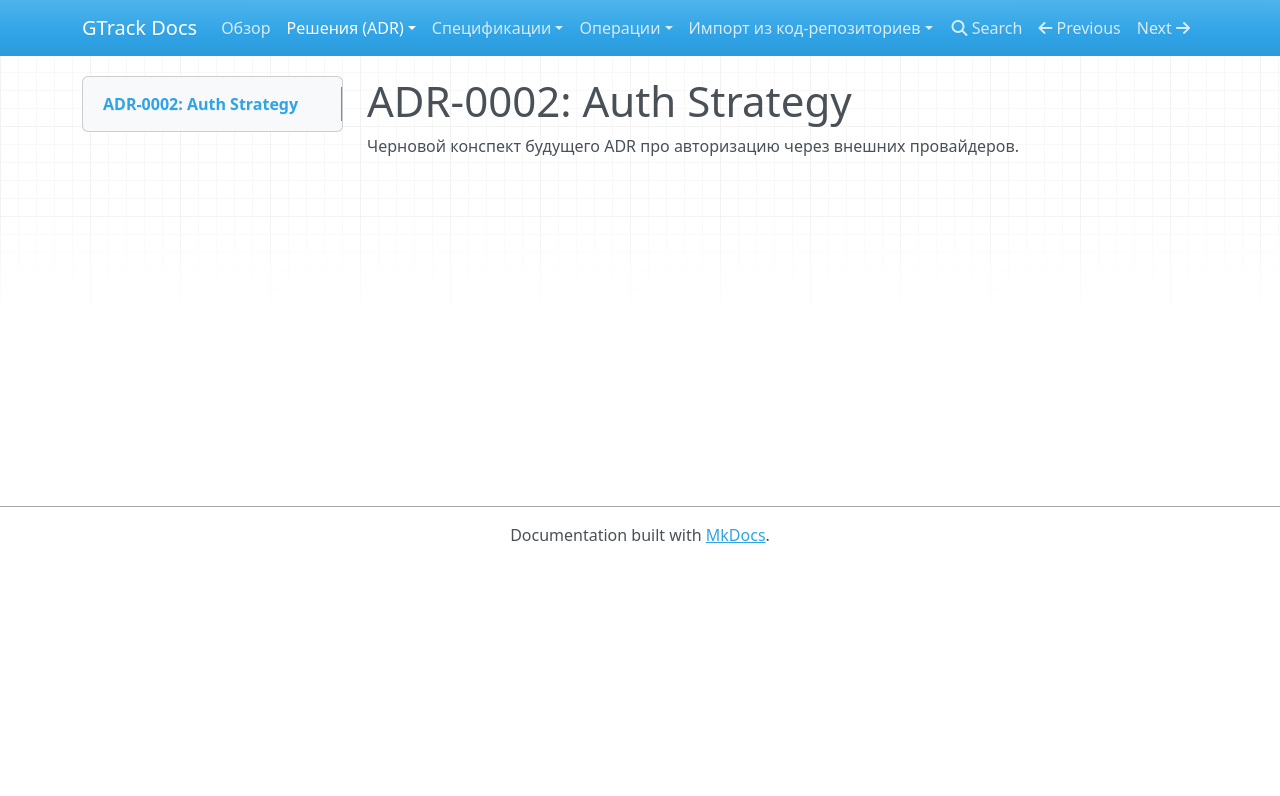
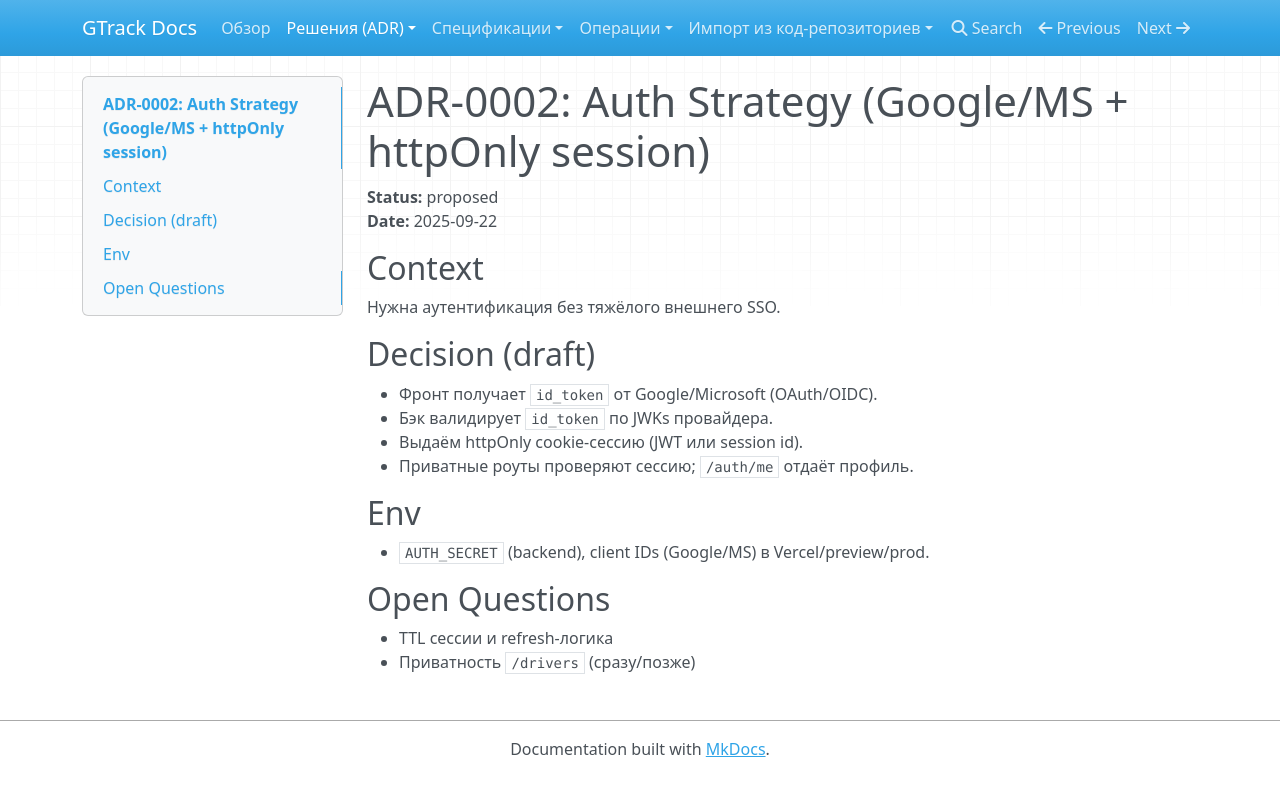
Before and after one commit to tqlismqn/gtrack-docs, an MkDocs documentation site: the page built from docs/adr/ADR-0002-auth-strategy.md, in a window 1280 px wide. Shown: the top 796 px of the page. Built offline with MkDocs 1.6.1, drawn with Linux system fonts in a browser that asks for light colours; nearby versions of some CDN libraries.

Commit message:
Update ADR-0002-auth-strategy.md

```diff
--- a/docs/adr/ADR-0002-auth-strategy.md
+++ b/docs/adr/ADR-0002-auth-strategy.md
@@ -1,3 +1,19 @@
-# ADR-0002: Auth Strategy
+# ADR-0002: Auth Strategy (Google/MS + httpOnly session)
+**Status:** proposed
+**Date:** 2025-09-22
 
-Черновой конспект будущего ADR про авторизацию через внешних провайдеров.
+## Context
+Нужна аутентификация без тяжёлого внешнего SSO.
+
+## Decision (draft)
+- Фронт получает `id_token` от Google/Microsoft (OAuth/OIDC).
+- Бэк валидирует `id_token` по JWKs провайдера.
+- Выдаём httpOnly cookie-сессию (JWT или session id).
+- Приватные роуты проверяют сессию; `/auth/me` отдаёт профиль.
+
+## Env
+- `AUTH_SECRET` (backend), client IDs (Google/MS) в Vercel/preview/prod.
+
+## Open Questions
+- TTL сессии и refresh-логика
+- Приватность `/drivers` (сразу/позже)
```
